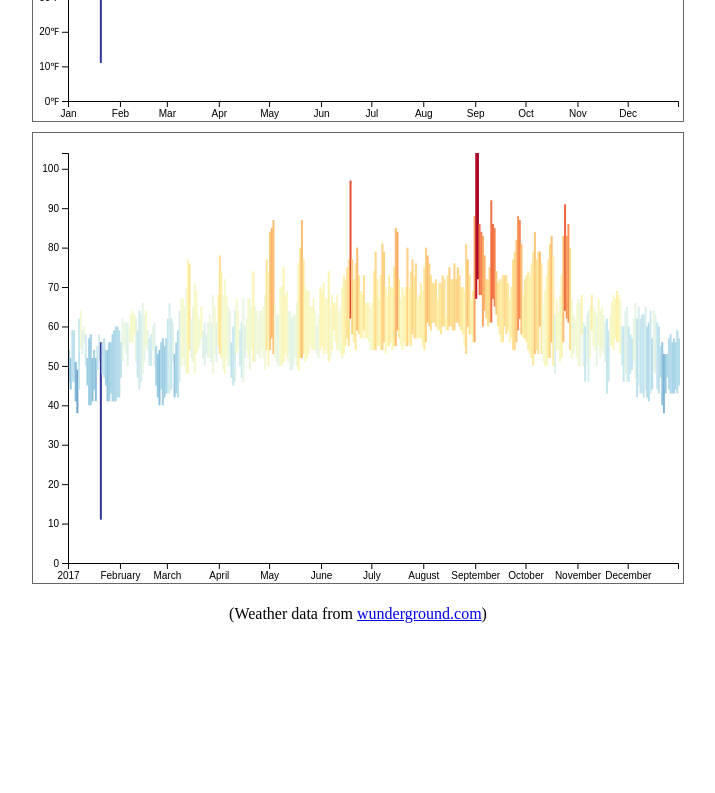
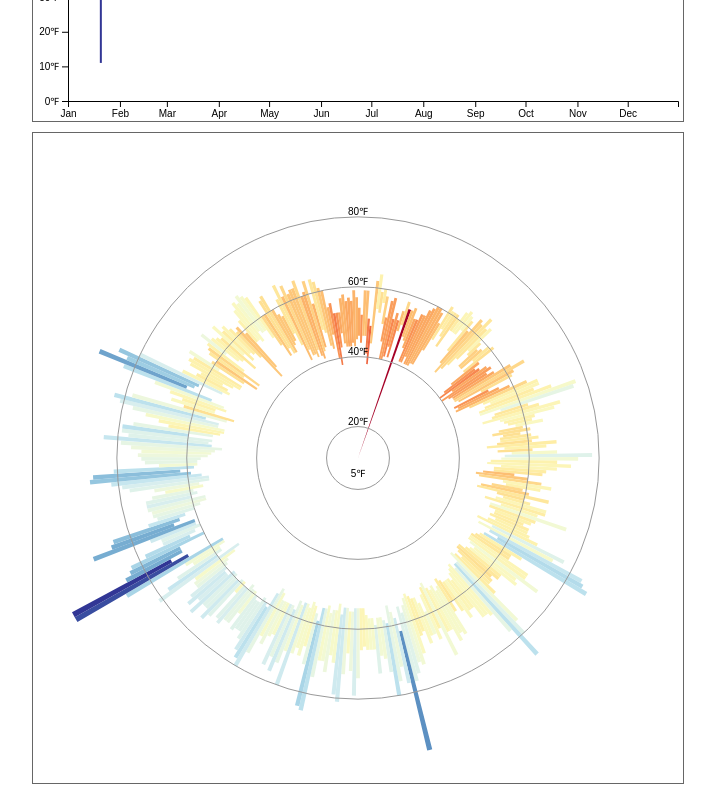
Before and after one commit to gmahima/learnD3, a React (Create React App) app: page / in a window 1280 px wide. Shown: the part 420-1213 px from the top of the page, without its empty margins (282-997 px from the left). Before the commit the page ends 1059 px from the top, so only its background shows below. Built offline with nearby package versions, Linux system fonts and the light colour scheme; the HTML template or start-up script is replaced by a standard one.

Commit message:
add brush

```diff
--- a/src/App.js
+++ b/src/App.js
@@ -1,13 +1,14 @@
 import React, { Component } from "react";
 import "./App.css";
 import BarChart from "./visualizations/BarChart";
+import RadialChart from "./visualizations/RadialChart";
 import Chart from "./visualizations/Chart";
 
 class App extends Component {
   state = {
     temps: {},
-    city: "sf" ,
-    // city whose temperatures to show
+    city: "sf", // city whose temperatures to show
+    range: [] // time range set by the brush
   };
 
   componentDidMount() {
@@ -26,6 +27,10 @@ class App extends Component {
 
   updateCity = e => {
     this.setState({ city: e.target.value });
+  };
+
+  updateRange = range => {
+    this.setState({ range });
   };
 
   render() {
@@ -54,8 +59,13 @@ class App extends Component {
           visualizations,<br />
           but just to show the possibility of using D3 and React*
         </p>
-        <BarChart data={data} />
-        <Chart data={data} />
+        <BarChart
+          data={data}
+          range={this.state.range}
+          updateRange={this.updateRange}
+        />
+        <RadialChart data={data} range={this.state.range} />
+        <Chart data={data} range={this.state.range} updateRange={this.updateRange}/>
 
         <p>
           (Weather data from{" "}
--- a/src/visualizations/Chart.js
+++ b/src/visualizations/Chart.js
@@ -16,7 +16,7 @@ class Chart extends Component {
  yAxis = d3.axisLeft();
 
   static getDerivedStateFromProps(nextProps, prevState) {
-    const { data } = nextProps;
+    const { data, range} = nextProps;
     if (!data) return {};
     const extent = d3.extent(data, d=> d.date)
     const xScale = d3.scaleTime()
@@ -41,13 +41,15 @@ class Chart extends Component {
     console.log(colorExtent)
 
    const bars= data.map(d=> {
+    const isColored = !range.length || range[0]<d.date&& range[1]>d.date;
     return {
       x: xScale(d.date),
       y: yScale(d.high),
       height: yScale(d.low) - yScale(d.high),
-      fill: colorScale(d.avg),
+      fill: isColored?colorScale(d.avg):'grey',
     }
    })
+
     return {bars, xScale, yScale};
   }
   componentDidUpdate(){
@@ -62,7 +64,7 @@ class Chart extends Component {
     .on('end', () =>{
       const [min, max] = d3.event.selection;
       const range = [this.state.xScale.invert(min), this.state.xScale.invert(max)]
-      console.log(range)
+      this.props.updateRange(range);
 
     })
     d3.select(this.refs.brush)
--- /dev/null
+++ b/src/visualizations/RadialChart.js
@@ -0,0 +1,81 @@
+import React, { Component } from "react";
+import * as d3 from "d3";
+
+const width = 650;
+const height = 650;
+
+class RadialChart extends Component {
+  state = {
+    slices: [], // array of svg path commands, each representing a day
+    tempAnnotations: []
+  };
+
+  static getDerivedStateFromProps(nextProps, prevState) {
+    const { data, range } = nextProps;
+    if (!data) return {};
+
+    const radiusScale = d3
+      .scaleLinear()
+      .domain([d3.min(data, d => d.low), d3.max(data, d => d.high)])
+      .range([0, width / 2]);
+
+    const colorScale = d3
+      .scaleSequential()
+      .domain(d3.extent(data, d => d.avg))
+      .interpolator(d3.interpolateRdYlBu);
+
+    // get the angle for each slice
+    // 2PI / 365
+    const perSliceAngle = (2 * Math.PI) / data.length;
+
+    const arcGenerator = d3.arc();
+    const slices = data.map((d, i) => {
+      const path = arcGenerator({
+        startAngle: i * perSliceAngle,
+        endAngle: (i + 1) * perSliceAngle,
+        innerRadius: radiusScale(d.low),
+        outerRadius: radiusScale(d.high)
+      });
+      // slice should be colored if there's no time range
+      // or if the slice is within the time range
+      const isColored =
+        !range.length || (range[0] <= d.date && d.date <= range[1]);
+      return {
+        path,
+        fill: isColored ? colorScale(d.avg) : "#ccc"
+      };
+    });
+
+    const tempAnnotations = [5, 20, 40, 60, 80].map(temp => {
+      return {
+        r: radiusScale(temp),
+        temp
+      };
+    });
+
+    return { slices, tempAnnotations };
+  }
+
+  render() {
+    return (
+      <svg width={width} height={height}>
+        <g transform={`translate(${width / 2}, ${height / 2})`}>
+          {this.state.slices.map((d, i) => (
+            <path key={i} d={d.path} fill={d.fill} />
+          ))}
+
+          {this.state.tempAnnotations.map((d, i) => (
+            <g key={i}>
+              <circle r={d.r} fill="none" stroke="#999" />
+              <text y={-d.r - 2} textAnchor="middle">
+                {d.temp}℉
+              </text>
+            </g>
+          ))}
+        </g>
+      </svg>
+    );
+  }
+}
+
+export default RadialChart;
```
